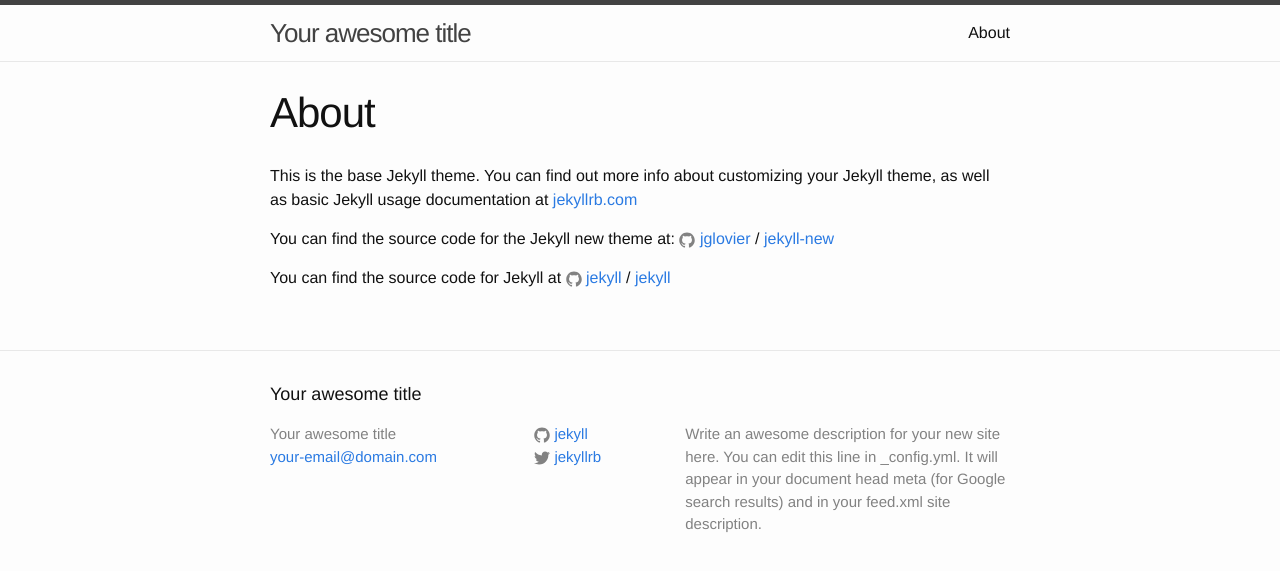
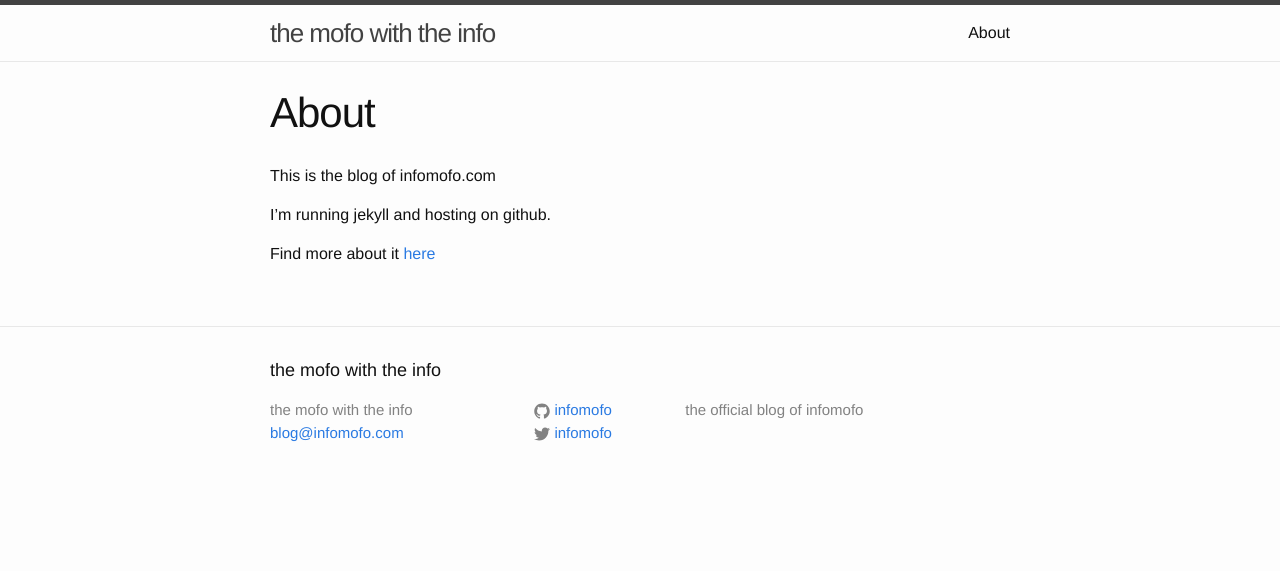
Before and after one commit to infomofo/blog, a Jekyll site: the page built from about.md, in a window 1280 px wide. Shown: the top 571 px of the page. Built offline with Jekyll 4.4.1, drawn with Linux system fonts in a browser that asks for light colours.

Commit message:
customize

```diff
--- a/_config.yml
+++ b/_config.yml
@@ -6,16 +6,13 @@
 # 'jekyll serve'. If you change this file, please restart the server process.
 
 # Site settings
-title: Your awesome title
-email: your-email@domain.com
-description: > # this means to ignore newlines until "baseurl:"
-  Write an awesome description for your new site here. You can edit this
-  line in _config.yml. It will appear in your document head meta (for
-  Google search results) and in your feed.xml site description.
+title: the mofo with the info
+email: blog@infomofo.com
+description: the official blog of infomofo
 baseurl: "" # the subpath of your site, e.g. /blog
-url: "http://yourdomain.com" # the base hostname & protocol for your site
-twitter_username: jekyllrb
-github_username:  jekyll
+url: "http://blog.infomofo.com" # the base hostname & protocol for your site
+twitter_username: infomofo
+github_username:  infomofo
 
 # Build settings
 markdown: kramdown
--- a/about.md
+++ b/about.md
@@ -4,12 +4,8 @@
 permalink: /about/
 ---
 
-This is the base Jekyll theme. You can find out more info about customizing your Jekyll theme, as well as basic Jekyll usage documentation at [jekyllrb.com](http://jekyllrb.com/)
+This is the blog of infomofo.com
 
-You can find the source code for the Jekyll new theme at:
-{% include icon-github.html username="jglovier" %} /
-[jekyll-new](https://github.com/jglovier/jekyll-new)
+I'm running jekyll and hosting on github.
 
-You can find the source code for Jekyll at
-{% include icon-github.html username="jekyll" %} /
-[jekyll](https://github.com/jekyll/jekyll)
+Find more about it [here](http://blog.thecoderecipe.com/articles/jekyll/2015/11/30/jekyll.html)
```
